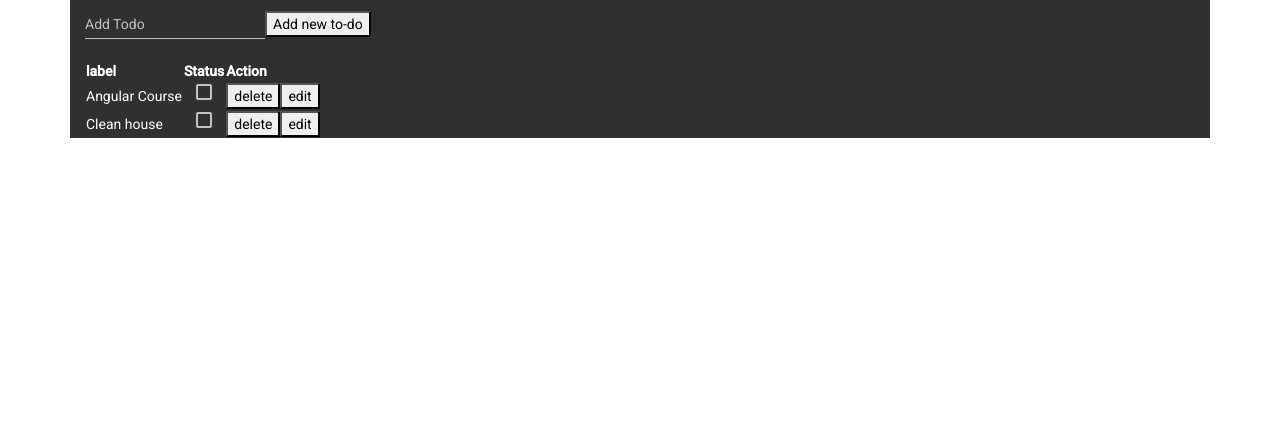
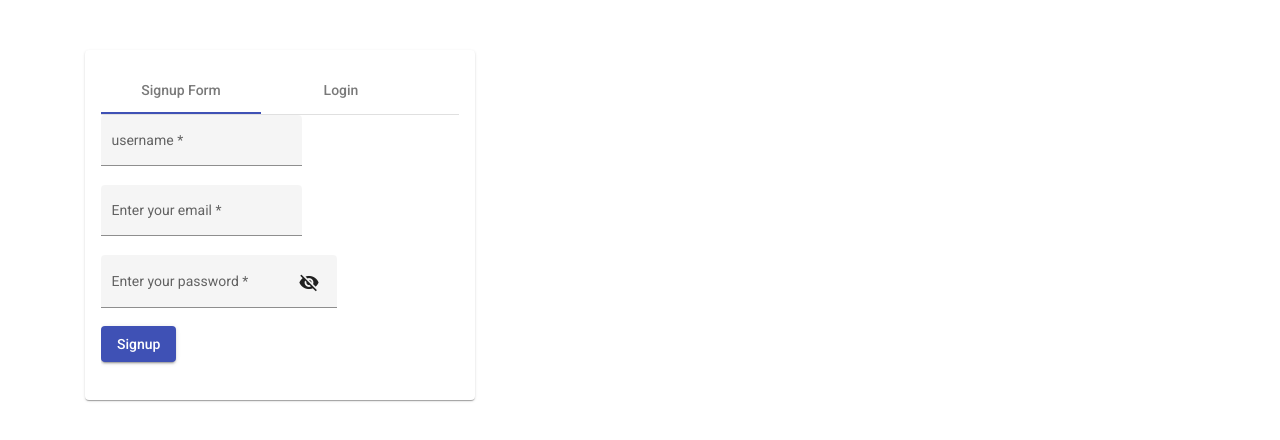
Before and after one commit to sdatrey/todo-angular, an Angular app: page /login in a window 1280 px wide. Before the commit this address led to /. Shown: the top 440 px of the page. Built offline with nearby package versions, Linux system fonts and the light colour scheme.

Commit message:
Adding login/signup

```diff
--- a/angular.json
+++ b/angular.json
@@ -24,7 +24,7 @@
               "src/assets"
             ],
             "styles": [
-              "./node_modules/@angular/material/prebuilt-themes/purple-green.css",
+              "src/custom-theme.scss",
               "./node_modules/bootstrap/dist/css/bootstrap.css",
               "src/styles.css"
             ],
--- a/src/app/app-routing.module.ts
+++ b/src/app/app-routing.module.ts
@@ -1,8 +1,15 @@
 import { NgModule } from '@angular/core';
 import { Routes, RouterModule } from '@angular/router';
+import { LoginComponent } from './login/login.component';
+import { InputComponent } from './input/input.component';
 
 
-const routes: Routes = [];
+const routes: Routes = [
+  {path:'',redirectTo: '/login',pathMatch: 'full' },
+  {path:'login', component: LoginComponent},
+  {path: 'input',component: InputComponent}
+
+];
 
 @NgModule({
   imports: [RouterModule.forRoot(routes)],
--- a/src/app/app.component.html
+++ b/src/app/app.component.html
@@ -1 +1,3 @@
-<app-input></app-input>
+<!-- <app-input></app-input> -->
+<!-- <app-login></app-login> -->
+<router-outlet></router-outlet>
--- a/src/app/input/input.component.html
+++ b/src/app/input/input.component.html
@@ -11,7 +11,7 @@
               #newTodo
               formControlName="todo">
             </mat-form-field>
-              <button (click) ="addnewTodo(newTodo.value)">Add new to-do</button>
+              <button mat-button (click) ="addnewTodo(newTodo.value)">Add new to-do</button>
         </form>
        <table>
          <tr>
@@ -23,10 +23,10 @@
          <tr
          *ngFor="let todo of todos; let i = index">
          <td>{{ todo.label }}</td>
-         <td>  <mat-checkbox class="example-margin"></mat-checkbox></td>
+         <td>  <mat-checkbox class="example-margin" [(ngModel)]="todo.completed" ></mat-checkbox></td>
          <td>
-           <button (click)= "deleteTodo(todo)">delete</button>
-           <button (click) = "editTodo(i)">edit</button>
+           <button mat-button  (click)= "deleteTodo(todo)">delete</button>
+           <button mat-button  (click) = "editTodo(i)">edit</button>
          </td>
         </tr>
        </table>
--- a/src/app/input/input.component.ts
+++ b/src/app/input/input.component.ts
@@ -39,12 +39,16 @@ export class InputComponent implements OnInit {
     };
     this.todos.push(newTodo);
   } else {
+    // this.todos[this.editingIndex] = {
+    //   completed: false, label: newTodoLabel
+    // }
     this.todos[this.editingIndex] = {
-      completed: false, label: newTodoLabel
+      ...this.todos[this.editingIndex], label: newTodoLabel
     }
     this.editingMode = false;
     this.editingIndex = -1;
   }
+  this.inputForm.reset();
   }
   deleteTodo(todo){
     const index = this.todos.indexOf(todo);
--- /dev/null
+++ b/src/app/login/login.component.css
@@ -0,0 +1,9 @@
+
+.example-form {
+    width:100%;
+  }
+  .example-card {
+   top: 50px;
+   width: 390px;
+    height: 350px;
+  }
--- /dev/null
+++ b/src/app/login/login.component.html
@@ -0,0 +1,52 @@
+<div class="container">
+
+    <mat-card class="example-card">
+ <mat-tab-group animationDuration="0ms" >
+    <mat-tab label="Signup Form">
+  <mat-card-content>
+    <form class="example-form" [formGroup]="validatingForm">
+        <mat-form-field class="example-full-width" appearance="fill">
+          <mat-label>username</mat-label>
+          <input matInput placeholder="Ex. sda1506" required>
+        </mat-form-field>
+        <mat-form-field appearance="fill">
+            <mat-label>Enter your email</mat-label>
+            <input matInput placeholder="pat@example.com" formControlName="email" required>
+            <mat-error hidden="!(email.dirty && email.invalid)">Not a valid credentials..!</mat-error>
+          </mat-form-field>
+          <mat-form-field appearance="fill">
+            <mat-label>Enter your password</mat-label>
+            <input matInput [type]="hide ? 'password' : 'text'" required>
+            <button mat-icon-button matSuffix (click)="hide = !hide" [attr.aria-label]="'Hide password'" [attr.aria-pressed]="hide">
+            <mat-icon>{{hide ? 'visibility_off' : 'visibility'}}</mat-icon>
+            </button>
+          </mat-form-field>
+
+    </form>
+    <button mat-raised-button color="primary" class="card-btn" (click)="gotoList()">Signup</button>
+  </mat-card-content>
+</mat-tab>
+    <mat-tab label="Login">
+      <mat-card-content>
+        <form class="example-form" [formGroup]="validatingForm">
+            <mat-form-field class="example-full-width" appearance="fill">
+              <mat-label>username</mat-label>
+              <input matInput placeholder="Ex. sda1506" required>
+            </mat-form-field>
+              <mat-form-field appearance="fill">
+                <mat-label>Enter your password</mat-label>
+                <input matInput [type]="hide ? 'password' : 'text'" required>
+                <button mat-icon-button matSuffix (click)="hide = !hide" [attr.aria-label]="'Hide password'" [attr.aria-pressed]="hide">
+                <mat-icon>{{hide ? 'visibility_off' : 'visibility'}}</mat-icon>
+                </button>
+              </mat-form-field>
+
+        </form>
+        <button mat-raised-button color="primary" class="card-btn"  >Login</button>
+      </mat-card-content>
+    </mat-tab>
+
+  </mat-tab-group>
+
+</mat-card>
+</div>
--- /dev/null
+++ b/src/app/login/login.component.ts
@@ -0,0 +1,33 @@
+import { Component, OnInit } from '@angular/core';
+import { FormGroup, FormControl, Validators } from '@angular/forms';
+import { MatDialog } from '@angular/material/dialog';
+import { Router } from '@angular/router';
+
+@Component({
+  selector: 'app-login',
+  templateUrl: './login.component.html',
+  styleUrls: ['./login.component.css']
+})
+export class LoginComponent implements OnInit {
+  validatingForm: FormGroup;
+  hide = true;
+
+
+  constructor( private router: Router) { }
+
+  ngOnInit(): void {
+    this.validatingForm = new FormGroup({
+      username: new FormControl('', [Validators.required]),
+      email: new FormControl('',[Validators.email, Validators.required] ),
+      password: new FormControl('', [Validators.required]),
+    });
+  }
+  gotoList() {
+    // if(this.validatingForm.invalid){
+    //   return console.log('not valid');
+    // }
+  this.router.navigate(['/input']);
+  }
+
+
+}
--- /dev/null
+++ b/src/custom-theme.scss
@@ -0,0 +1,34 @@
+
+// Custom Theming for Angular Material
+// For more information: https://material.angular.io/guide/theming
+@import '~@angular/material/theming';
+// Plus imports for other components in your app.
+
+// Include the common styles for Angular Material. We include this here so that you only
+// have to load a single css file for Angular Material in your app.
+// Be sure that you only ever include this mixin once!
+@include mat-core();
+
+// Define the palettes for your theme using the Material Design palettes available in palette.scss
+// (imported above). For each palette, you can optionally specify a default, lighter, and darker
+// hue. Available color palettes: https://material.io/design/color/
+$to-do-app-primary: mat-palette($mat-indigo);
+$to-do-app-accent: mat-palette($mat-pink, A200, A100, A400);
+
+// The warn palette is optional (defaults to red).
+$to-do-app-warn: mat-palette($mat-red);
+
+// Create the theme object. A theme consists of configurations for individual
+// theming systems such as "color" or "typography".
+$to-do-app-theme: mat-light-theme((
+  color: (
+    primary: $to-do-app-primary,
+    accent: $to-do-app-accent,
+    warn: $to-do-app-warn,
+  )
+));
+
+// Include theme styles for core and each component used in your app.
+// Alternatively, you can import and @include the theme mixins for each component
+// that you are using.
+@include angular-material-theme($to-do-app-theme);
```
Also changed, not shown: src/app/app.module.ts (+15 -2 lines), 1 other file (tests, documents, lock files or other folders).
